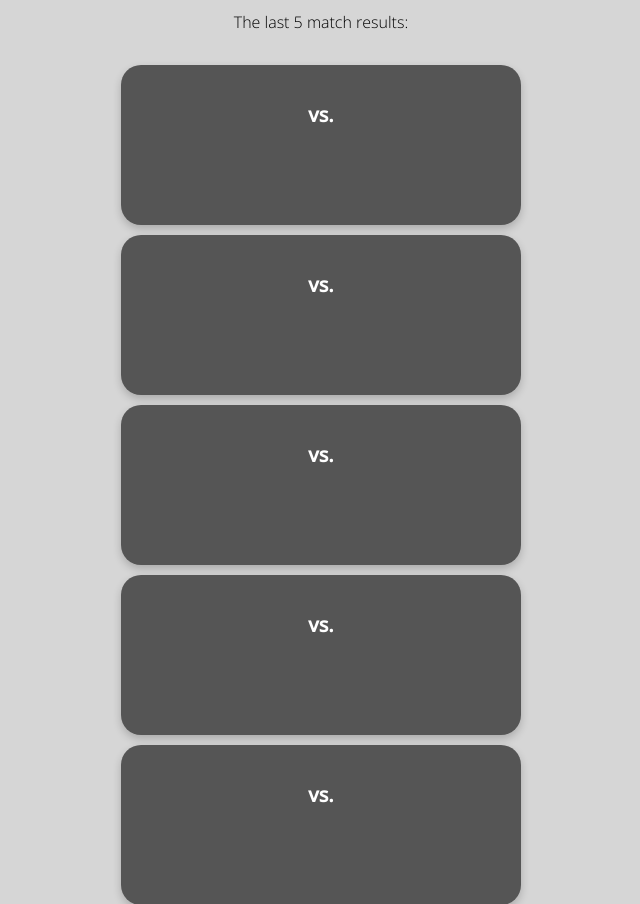
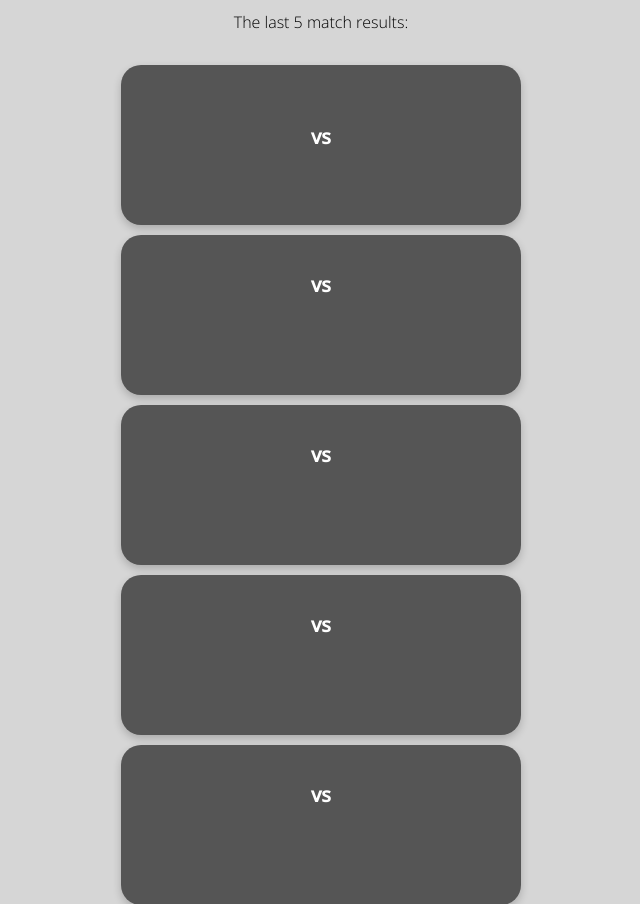
Before and after one commit to kelvgooding/8ball-leaderboard, a Flask app: template templates/index.html in a window 1280 px wide. Shown: the part 991-1895 px from the top of the page, without its empty margins (319-959 px from the left). Run offline with Flask 2, Linux system fonts and the light colour scheme; the template is opened without the code that fills it, so the values that code supplies are empty.

Commit message:
Add files via upload

```diff
--- a/templates/index.html
+++ b/templates/index.html
@@ -5,7 +5,7 @@
         <meta name="viewport" content="width=device-width, initial-scale=1.0">
         <link rel="icon" type="image/x-icon" href="../static/images/icon-8ball.png">
         <link rel="stylesheet" href="../static/css/styles.css">
-        <title>8 Ball Leaderboard</title>
+        <title>8-Ball Leaderboard</title>
     </head>
     <body>
         <header>
@@ -33,8 +33,6 @@
                     <input type="text" class="input-field" placeholder="Player 1: Enter your name" name="name-p1" required/>
                     <input type="submit" value="WINNER" class="input-button" name="win-p1"/>
 
-
-
                     <h1>Player 2:</h1>
                     <input type="text" class="input-field" placeholder="Player 2: Enter your name" name="name-p2" required/>
                     <input type="submit" value="WINNER" class="input-button" name="win-p2"/>
@@ -48,9 +46,9 @@
 
                 <table>
                     <tr>
-                        <th>Rank</th>
+                        <th width="50px">Rank</th>
                         <th>Players</th>
-                        <th>Wins</th>
+                        <th width="50px">Wins</th>
                     </tr>
                     {% for row in leaderboard %}
                     <tr>
@@ -75,10 +73,11 @@
                 <div class="card-recent-results">
                     <br>
                     {{listed.0.4[0:10]}}
+                    <br>
                     <table>
                         <tr>
                             <th>{{listed.0.0}}</th>
-                            <th>vs.</th>
+                            <th width="30px">vs</th>
                             <th>{{listed.0.2}}</th>
                         </tr>
                         <tr>
@@ -104,7 +103,7 @@
                     <table>
                         <tr>
                             <th>{{listed.1.0}}</th>
-                            <th>vs.</th>
+                            <th width="30px">vs</th>
                             <th>{{listed.1.2}}</th>
                         </tr>
                         <tr>
@@ -130,7 +129,7 @@
                     <table>
                         <tr>
                             <th>{{listed.2.0}}</th>
-                            <th>vs.</th>
+                            <th width="30px">vs</th>
                             <th>{{listed.2.2}}</th>
                         </tr>
                         <tr>
@@ -156,7 +155,7 @@
                     <table>
                         <tr>
                             <th>{{listed.3.0}}</th>
-                            <th>vs.</th>
+                            <th width="30px">vs</th>
                             <th>{{listed.3.2}}</th>
                         </tr>
                         <tr>
@@ -184,7 +183,7 @@
                     <table>
                         <tr>
                             <th>{{listed.4.0}}</th>
-                            <th>vs.</th>
+                            <th width="30px">vs</th>
                             <th>{{listed.4.2}}</th>
                         </tr>
                         <tr>
```
